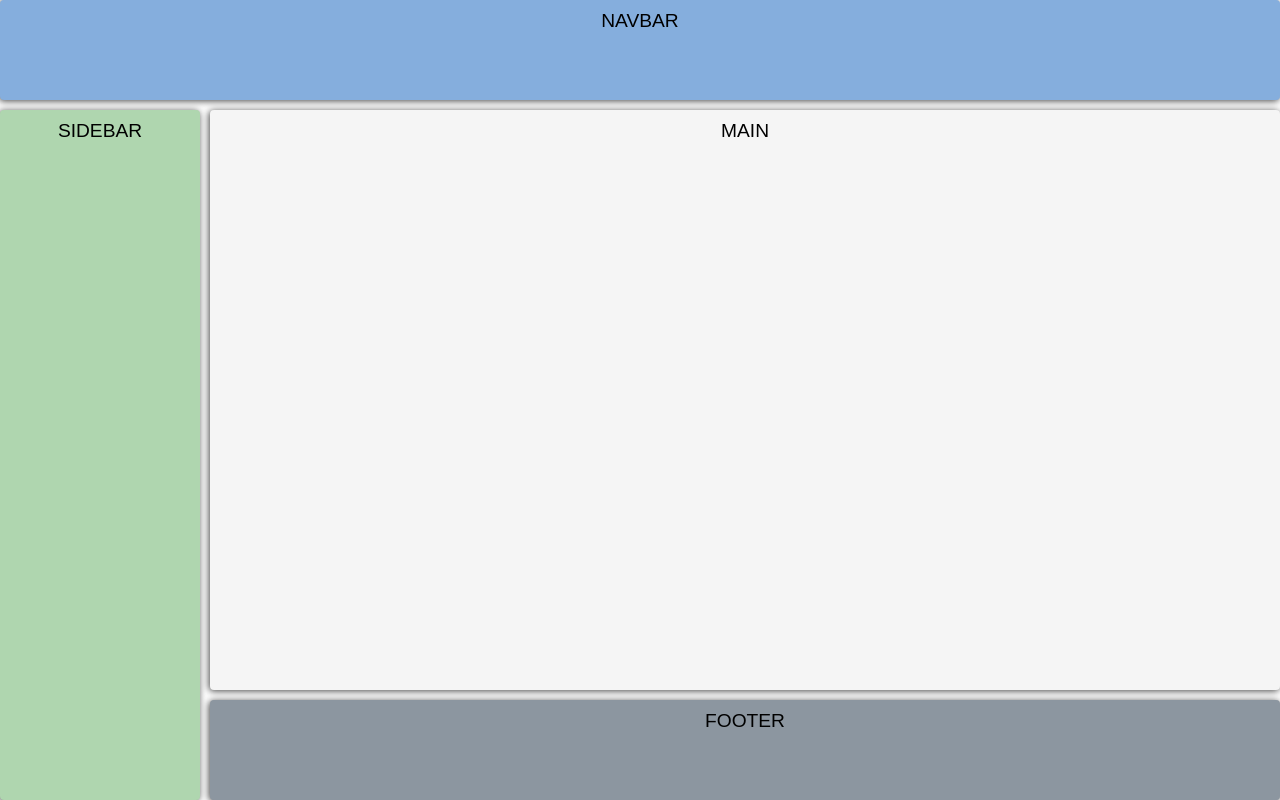
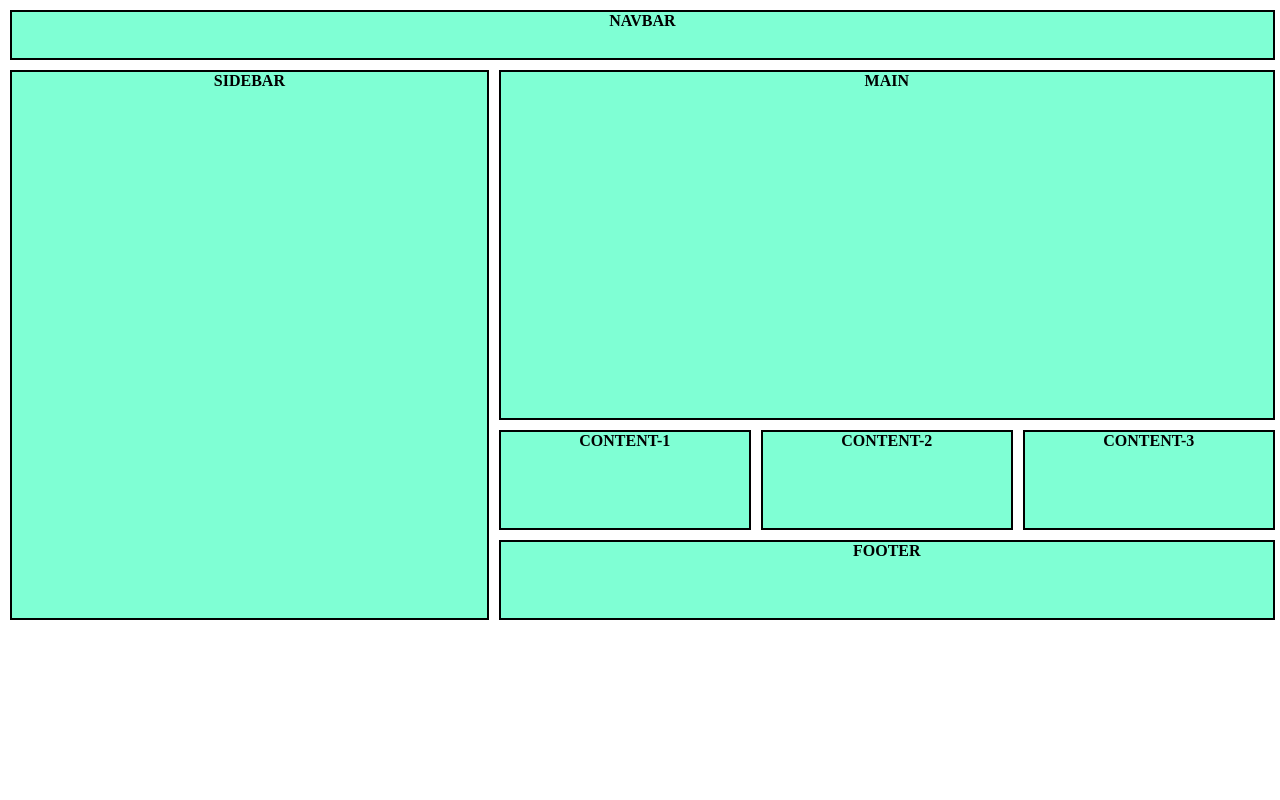
Before and after one commit to AgudoX/ejercicio_1, a plain HTML site: page index.html in a window 1280 px wide. Drawn offline with Linux system fonts and the light colour scheme.

Commit message:
Grid montado y ejercicio terminado.

```diff
--- a/css/style.css
+++ b/css/style.css
@@ -1,83 +1,64 @@
 * {
+    padding: 0;
+    margin: 0;
     box-sizing: border-box;
-    margin: 0;
-    padding: 0;
 }
 
 html {
     height: 100%;
 }
 
-body {
-    font-family: sans-serif;
-    font-size: 1.2rem;
-    min-height: 100%;
-}
-
-.grid-container>* {
-    box-shadow: -1px 1px 7px 0px rgba(0, 0, 0, 0.75);
-    border-radius: 4px;
-    padding: 10px;
+div.item {
+    background-color: aquamarine;
+    border: solid 2px;
     text-align: center;
-}
-
-.header {
-    grid-area: header;
-    background-color: #85aedd;
-}
-
-.sidebar {
-    grid-area: sidebar;
-    background-color: #afd6af;
+    font-weight: bold;
 }
 
 
-.main {
-    grid-area: main;
-    background-color: #f5f5f5;
+.container {
+    display: grid;
+    width: 100%;
+    gap: 10px;
+    padding: 10px;
+    min-height: 600px;
+    margin: 0 auto;
+    grid-template-columns: 38% 20% 20% 20%;
+    grid-template-rows: [row1-start] 50px [row1-end] 350px [third-line] 100px [last-line] 80px;
+    grid-template-areas:
+        "nav nav nav nav"
+        "sidebar main main main"
+        "sidebar content-1 content-2 content-3"
+        "sidebar footer footer footer";
 }
 
-.footer {
-    grid-area: footer;
-    background-color: #8c96a0;
+
+.one {
+    grid-area: nav;
 }
 
-.grid-container {
-    display: grid;
-    gap: 10px;
-    /*    grid-template:
-        "header" 100px
-        "navbar" 50px
-        "main" auto
-        "main" 100px
-        "footer" 100px; */
+
+.two {
+    grid-area: sidebar;
 }
 
-@media (min-width: 600px) {
-    .grid-container {
-        /* grid-template-columns: 200px auto;
-      grid-template-rows: 100px 50px auto 100px;
-      grid-template-areas:
-      "header  header"
-      "navbar  navbar"
-      "sidebar main"
-      "footer  footer"; */
-
-        grid-template:
-            "header  header" 100px
-            "sidebar  sidebar" 50px
-            "main main" auto
-            "footer  footer" 100px /
-            200px auto;
-    }
+.three {
+    grid-area: main;
 }
 
-@media (min-width: 900px) {
-    .grid-container {
-        grid-template:
-            "header  header header" 100px
-            "sidebar  main   main" auto
-            "sidebar  footer footer" 100px /
-            200px auto 200px;
-    }
+.four {
+    grid-area: content-1;
 }
+
+
+.five {
+    grid-area: content-2;
+}
+
+.six {
+    grid-area: content-3;
+}
+
+.seven {
+    grid-area: footer;
+}
--- a/index.html
+++ b/index.html
@@ -1,18 +1,28 @@
 <!DOCTYPE html>
-<html lang="en">
+<html lang="es">
 
 <head>
     <meta charset="UTF-8">
+    <meta http-equiv="X-UA-Compatible" content="IE=edge">
     <meta name="viewport" content="width=device-width, initial-scale=1.0">
-    <title>Grid</title>
+    <title>Ejercicio</title>
     <link rel="stylesheet" href="css/style.css">
 </head>
 
-<body class="grid-container">
-    <header class="header">NAVBAR</header>
-    <aside class="sidebar">SIDEBAR</aside>
-    <article class="main">MAIN</article>
-    <footer class="footer">FOOTER</footer>
+<div class="container">
+
+    <div class="item one">NAVBAR</div>
+    <div class="item two">SIDEBAR</div>
+    <div class="item three">MAIN</div>
+    <div class="item four">CONTENT-1</div>
+    <div class="item five">CONTENT-2</div>
+    <div class="item six">CONTENT-3</div>
+    <div class="item seven">FOOTER</div>
+
+</div>
+
+<body>
+
 </body>
 
 </html>
```
